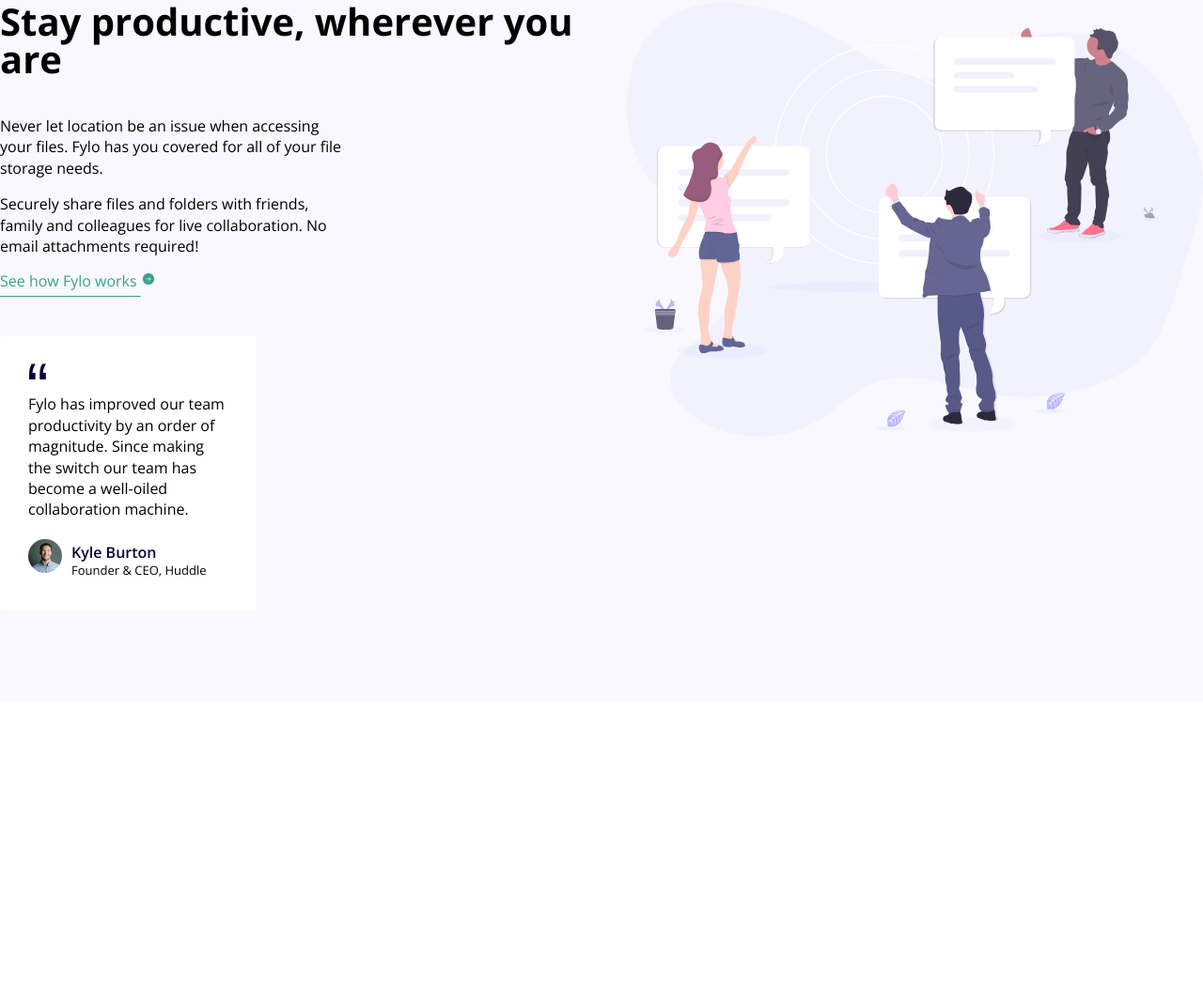
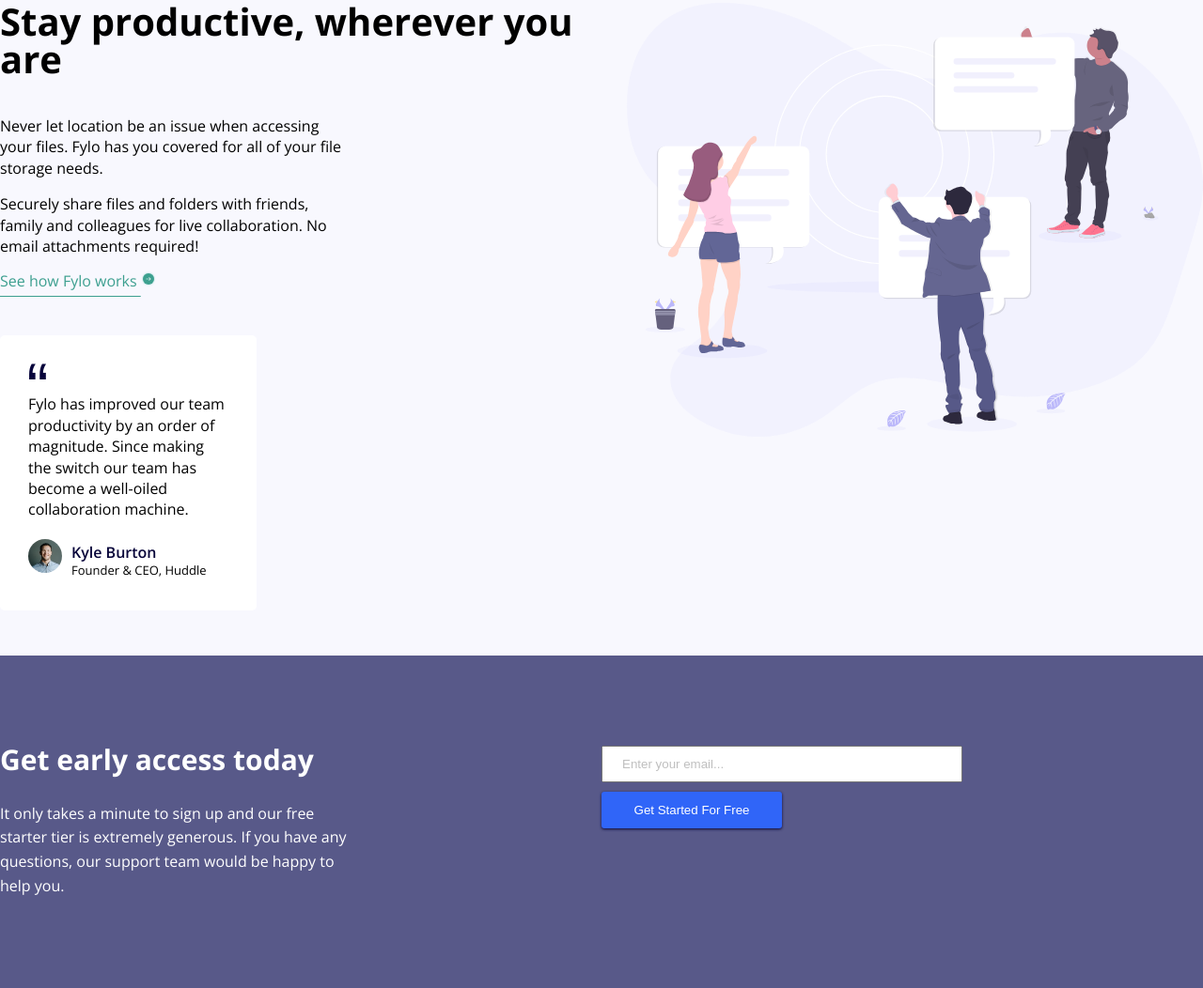
Before and after one commit to KNXCSdev/Fylo-Landing-Practice-, a plain HTML site: page index.html in a window 1280 px wide. Shown: the part 831-1883 px from the top of the page at 94% size. Before the commit the page ends 1577 px from the top, so only its background shows below. Drawn offline with nearby package versions, Linux system fonts and the light colour scheme.

Commit message:
Early Section(done)

```diff
--- a/index.html
+++ b/index.html
@@ -89,6 +89,23 @@
           </div>
         </div>
       </section>
+      <section class="section-early">
+        <div class="container">
+          <div class="early">
+            <div class="early-left">
+              <h3 class="tertiary-heading">Get early access today</h3>
+              <p class="early-description">
+                It only takes a minute to sign up and our free starter tier is extremely generous.
+                If you have any questions, our support team would be happy to help you.
+              </p>
+            </div>
+            <div class="early-cta">
+              <input type="email" class="hero-email early-c" placeholder="Enter your email..." />
+              <input type="button" class="hero-button early-cc" value="Get Started For Free" />
+            </div>
+          </div>
+        </div>
+      </section>
     </main>
   </body>
 </html>
--- a/main.scss
+++ b/main.scss
@@ -39,6 +39,12 @@ body {
 .secondary-heading {
   font-size: 4rem;
   margin-bottom: 4rem;
+}
+
+.tertiary-heading {
+  font-size: 3rem;
+  margin-bottom: 3rem;
+  color: white;
 }
 
 .nav {
@@ -112,6 +118,7 @@ body {
 
 .section-stay {
   padding: 9.6rem 0;
+  padding-bottom: 4.8rem;
   background-image: url("/images/bg-curve-desktop.svg");
   background-size: cover;
   background-position: top;
@@ -173,3 +180,30 @@ body {
     font-size: 1.3rem;
   }
 }
+
+.section-early {
+  padding: 9.6rem 0;
+  background-color: var(--desaturatedblue);
+}
+.early {
+  display: flex;
+  justify-content: space-between;
+
+  &-left {
+    flex: 1;
+  }
+  &-description {
+    line-height: 1.6;
+    color: white;
+    width: 60%;
+  }
+  &-cta {
+    flex: 1;
+  }
+}
+.early-cc {
+  display: block;
+  margin-top: 1rem;
+  padding: 1.2rem 2.4rem;
+  width: 30%;
+}
```
Also changed, not shown: css/main.css, 1 other file.
